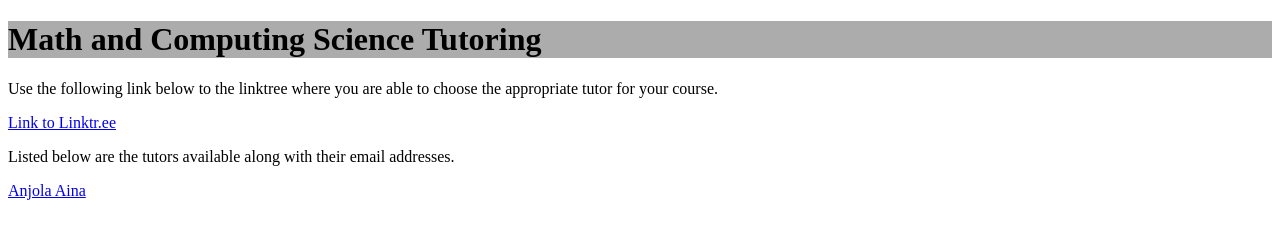
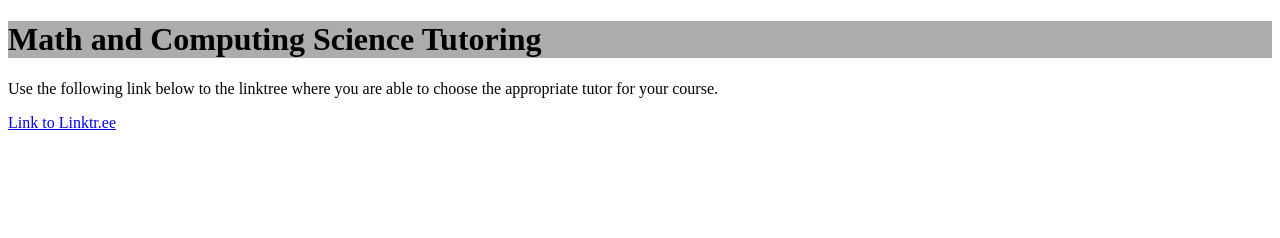
Before and after one commit to anj0la/anj0la.github.io, a plain HTML site: page index.html in a window 1280 px wide. Drawn offline with Linux system fonts and the light colour scheme.

Commit message:
Fourth commit

```diff
--- a/index.html
+++ b/index.html
@@ -6,7 +6,5 @@
 <body>
 <p>Use the following link below to the linktree where you are able to choose the appropriate tutor for your course.</p>
 <a href="https://linktr.ee/mathandcompscitutoring">Link to Linktr.ee</a>
-<p>Listed below are the tutors available along with their email addresses.</p>
-<a href="anjola@ualberta.ca">Anjola Aina</a>
 </body>
 </html>
```
